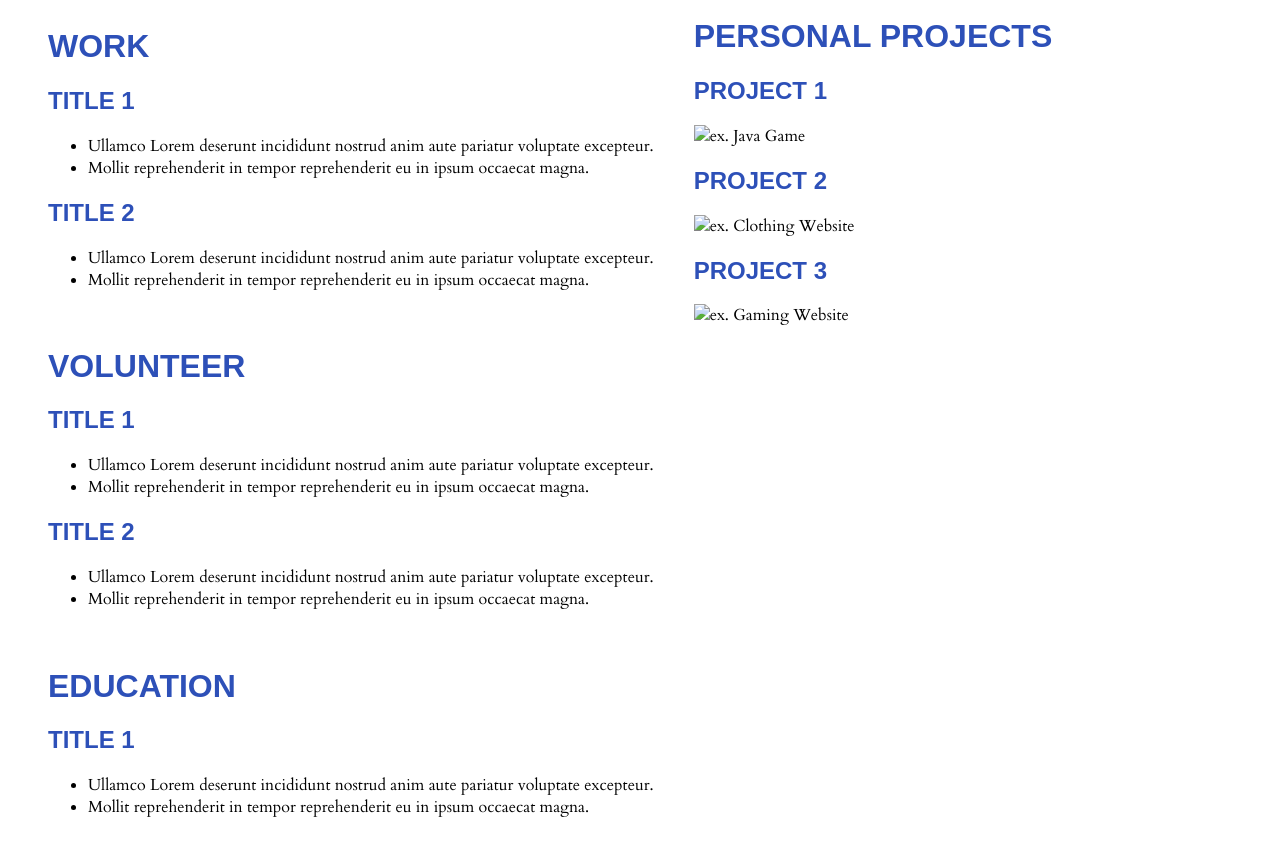
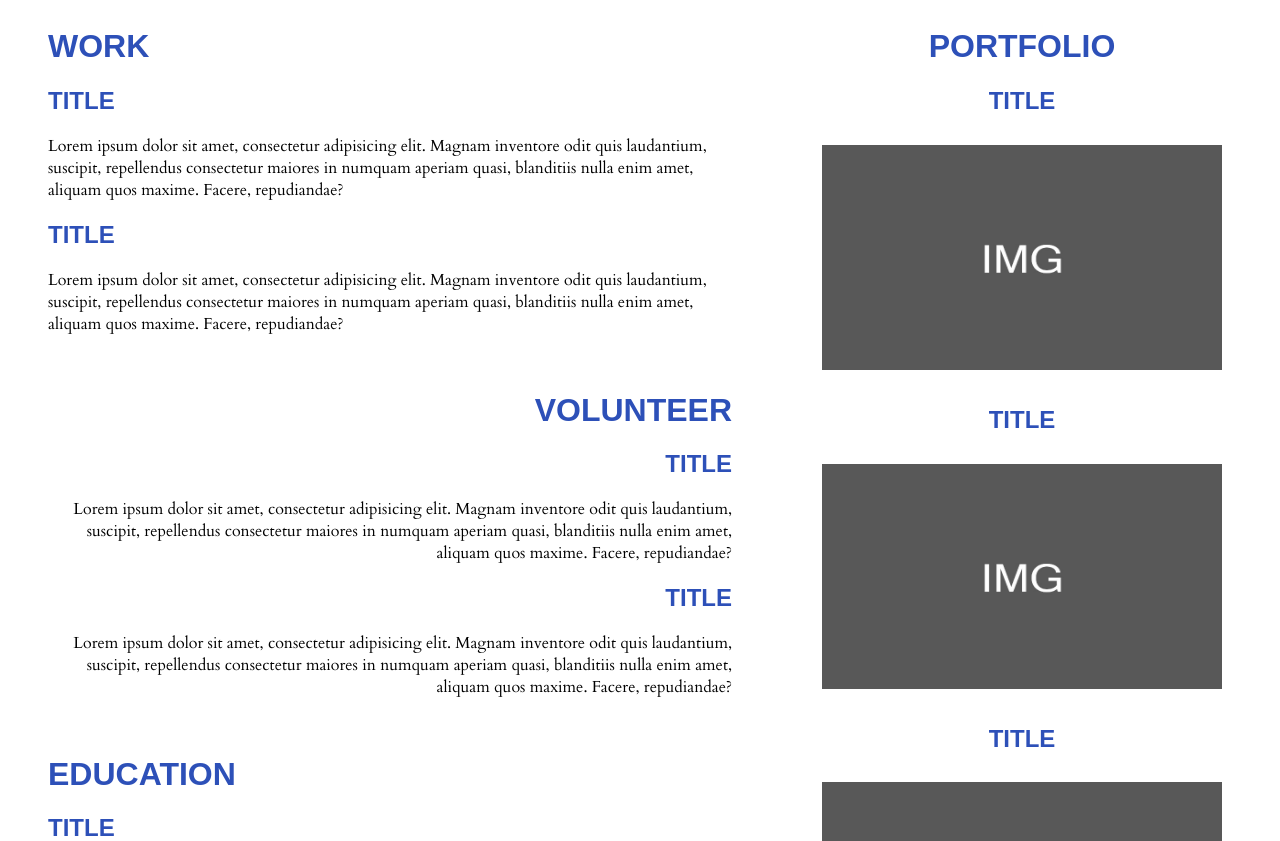
Before and after one commit to ocerezo00/resume, a plain HTML site: page experience.html in a window 1280 px wide. Shown: the part 111-952 px from the top of the page. Drawn offline with Linux system fonts and the light colour scheme.

Commit message:
Update experience.html

```diff
--- a/experience.html
+++ b/experience.html
@@ -24,49 +24,46 @@
             <div>
               <div class="skillLeft">
                 <h1>Work</h1>
-                <h2>Title 1</h2>
-                <ul>
-                  <li>Ullamco Lorem deserunt incididunt nostrud anim aute pariatur voluptate excepteur.</li>
-                  <li>Mollit reprehenderit in tempor reprehenderit eu in ipsum occaecat magna.</li>
-                </ul>
-                <h2>Title 2</h2>
-                <ul>
-                  <li>Ullamco Lorem deserunt incididunt nostrud anim aute pariatur voluptate excepteur.</li>
-                  <li>Mollit reprehenderit in tempor reprehenderit eu in ipsum occaecat magna.</li>
-                </ul>
+                <h2>Title</h2>
+                <p>Lorem ipsum dolor sit amet, consectetur adipisicing elit. Magnam inventore odit quis
+                  laudantium, suscipit, repellendus consectetur maiores in numquam aperiam quasi, blanditiis
+                  nulla enim amet, aliquam quos maxime. Facere, repudiandae?</p>
+                <h2>Title</h2>
+                <p>Lorem ipsum dolor sit amet, consectetur adipisicing elit. Magnam inventore odit quis
+                  laudantium, suscipit, repellendus consectetur maiores in numquam aperiam quasi, blanditiis
+                  nulla enim amet, aliquam quos maxime. Facere, repudiandae?</p>
               </div>
-
-              <div class="skillLeft">
+              <div class="skillRight">
                 <h1>Volunteer</h1>
-                <h2>Title 1</h2>
-                <ul>
-                  <li>Ullamco Lorem deserunt incididunt nostrud anim aute pariatur voluptate excepteur.</li>
-                  <li>Mollit reprehenderit in tempor reprehenderit eu in ipsum occaecat magna.</li>
-                </ul>
-                <h2>Title 2</h2>
-                <ul>
-                  <li>Ullamco Lorem deserunt incididunt nostrud anim aute pariatur voluptate excepteur.</li>
-                  <li>Mollit reprehenderit in tempor reprehenderit eu in ipsum occaecat magna.</li>
-                </ul>
+                <h2>Title</h2>
+                <p>Lorem ipsum dolor sit amet, consectetur adipisicing elit. Magnam inventore odit quis
+                  laudantium, suscipit, repellendus consectetur maiores in numquam aperiam quasi, blanditiis
+                  nulla enim amet, aliquam quos maxime. Facere, repudiandae?</p>
+                <h2>Title</h2>
+                <p>Lorem ipsum dolor sit amet, consectetur adipisicing elit. Magnam inventore odit quis
+                  laudantium, suscipit, repellendus consectetur maiores in numquam aperiam quasi, blanditiis
+                  nulla enim amet, aliquam quos maxime. Facere, repudiandae?</p>
               </div>
-
               <div class="skillLeft">
                 <h1>Education</h1>
-                <h2>Title 1</h2>
-                <ul>
-                  <li>Ullamco Lorem deserunt incididunt nostrud anim aute pariatur voluptate excepteur.</li>
-                  <li>Mollit reprehenderit in tempor reprehenderit eu in ipsum occaecat magna.</li>
-                </ul>
+                <h2>Title</h2>
+                <p>Lorem ipsum dolor sit amet, consectetur adipisicing elit. Magnam inventore odit quis
+                  laudantium, suscipit, repellendus consectetur maiores in numquam aperiam quasi, blanditiis
+                  nulla enim amet, aliquam quos maxime. Facere, repudiandae?</p>
+                <h2>Title</h2>
+                <p>Lorem ipsum dolor sit amet, consectetur adipisicing elit. Magnam inventore odit quis
+                  laudantium, suscipit, repellendus consectetur maiores in numquam aperiam quasi, blanditiis
+                  nulla enim amet, aliquam quos maxime. Facere, repudiandae?</p>
               </div>
             </div>
-            <div class="flex-container-experience">
-              <h1>Personal Projects</h1>
-              <h2>Project 1 </h2>
-              <div><img src="" alt="ex. Java Game"></div>
-              <h2>Project 2 </h2>
-              <div><img src="" alt="ex. Clothing Website"></div>
-              <h2>Project 3 </h2>
-              <div><img src="" alt="ex. Gaming Website"></div>
+            <div class="flex-container-portfolio">
+              <h1>Portfolio</h1>
+              <h2>Title</h2>
+              <img src="imgs/placeholder.jpg" alt="Something">
+              <h2>Title</h2>
+              <img src="imgs/placeholder.jpg" alt="Something">
+              <h2>Title</h2>
+              <img src="imgs/placeholder.jpg" alt="Something">
             </div>
           </div>
         </main>
```
